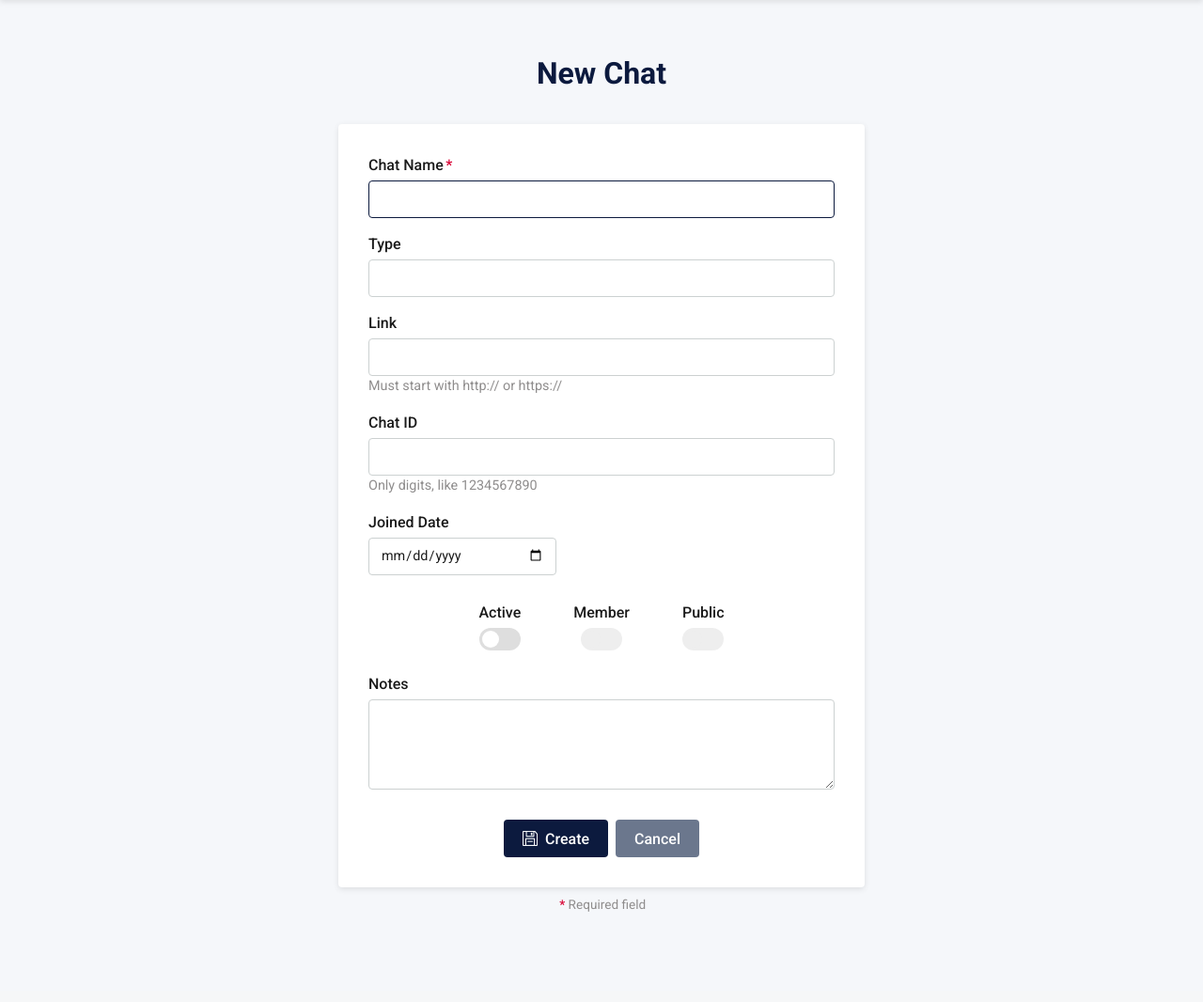
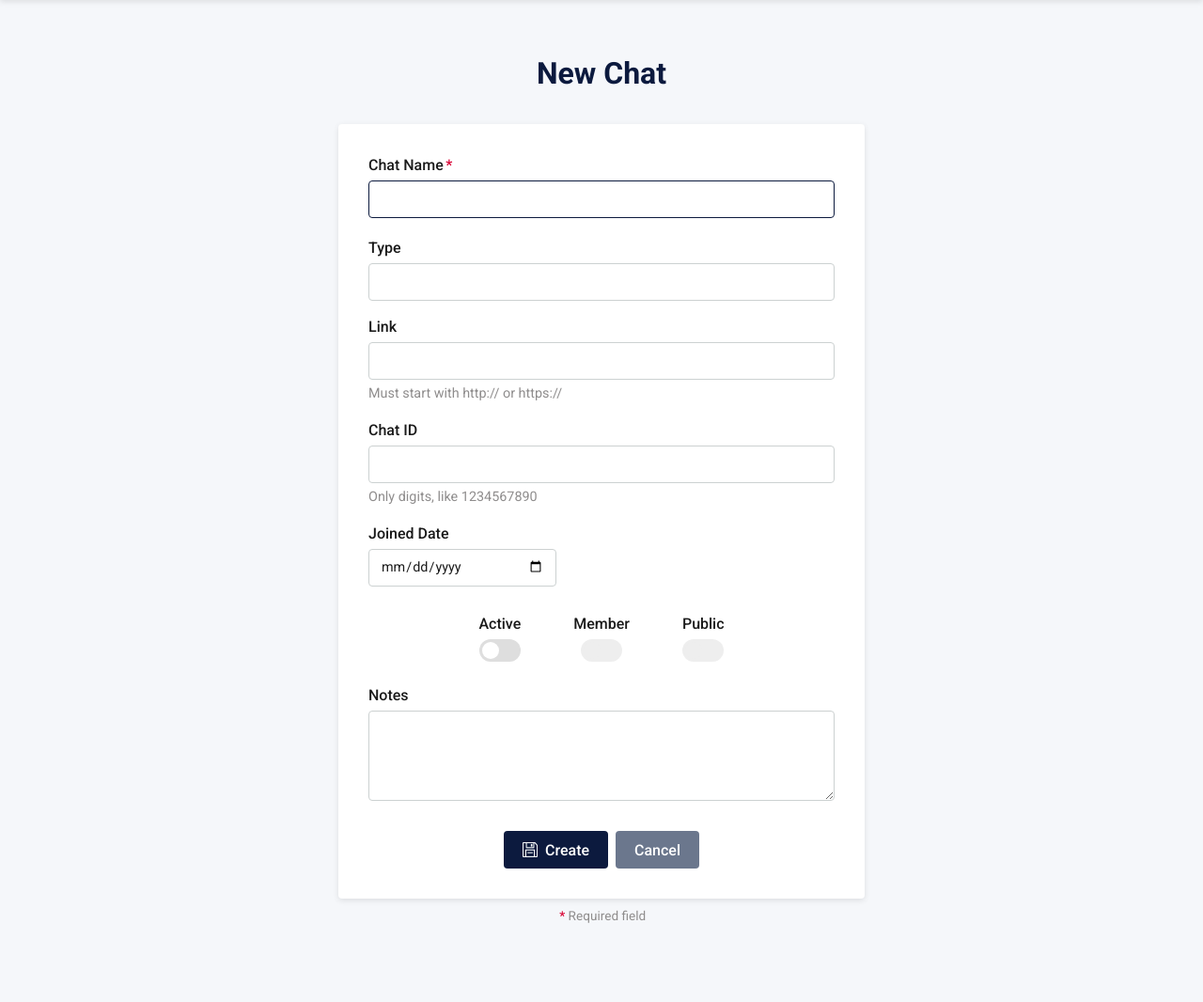
Before and after one commit to rheni9/arcanum-app, a Flask app: page /chats/new in a window 1280 px wide. Shown: the part 66-1132 px from the top of the page at 94% size. Before the commit the page ends 1036 px from the top, so only its background shows below. Run offline with Flask 3, Linux system fonts and the light colour scheme; the visitor is signed in with stand-in values (Sample User, id 1); parts of the project's set-up code (start-up, migrations or seed data) failed here and were passed over; some libraries are stand-ins or nearby versions.

Commit message:
Add specific form classes and message wrapper div

```diff
--- a/app/templates/chats/form.html
+++ b/app/templates/chats/form.html
@@ -20,7 +20,7 @@
         <div class="form-box">
           <form method="post"
                 action="{{ url_for('chats.edit_chat', slug=chat.slug) if is_edit else url_for('chats.add_chat') }}"
-                class="form"
+                class="form chat-form"
                 novalidate
                 autocomplete="off">
             {{ form.hidden_tag() }}
@@ -39,6 +39,7 @@
                 {{ form.name.label.text }}<span class="form-required-mark">*</span>
               </label>
               {{ form.name(class="form-control" ~ (' input-error' if form.name.errors else '')) }}
+              <div class="form-message-wrapper"></div>
               {% for error in form.name.errors %}
                 <div class="error">{{ error }}</div>
               {% endfor %}
@@ -61,6 +62,7 @@
                 {{ form.link.label.text }}
               </label>
               {{ form.link(class="form-control" ~ (' input-error' if form.link.errors else '')) }}
+              <div class="form-message-wrapper"></div>
               <small class="form-hint">Must start with http:// or https://</small>
               {% for error in form.link.errors %}
                 <div class="error">{{ error }}</div>
@@ -73,6 +75,7 @@
                 {{ form.chat_id.label.text }}
               </label>
               {{ form.chat_id(class="form-control" ~ (' input-error' if form.chat_id.errors else '')) }}
+              <div class="form-message-wrapper"></div>
               <small class="form-hint">Only digits, like 1234567890</small>
               {% for error in form.chat_id.errors %}
                 <div class="error">{{ error }}</div>
--- a/app/templates/messages/form.html
+++ b/app/templates/messages/form.html
@@ -28,7 +28,7 @@
                               if is_edit else url_for('messages.add_message', chat_slug=chat.slug) %}
           <form method="post"
                 action="{{ action_url }}"
-                class="form"
+                class="form message-form"
                 novalidate
                 autocomplete="off">
 
@@ -41,6 +41,7 @@
               </label>
               {{ form.msg_id(class="form-control" ~ (' input-error' if form.msg_id.errors else '')) }}
               <small class="form-hint">Optional. Only digits. Example: 12345</small>
+              <div class="form-message-wrapper"></div>
               {% for error in form.msg_id.errors %}
                 <div class="error">{{ error }}</div>
               {% endfor %}
@@ -74,6 +75,7 @@
               </label>
               {{ form.link(class="form-control" ~ (' input-error' if form.link.errors else '')) }}
               <small class="form-hint">Should start with http:// or https://</small>
+              <div class="form-message-wrapper"></div>
               {% for error in form.link.errors %}
                 <div class="error">{{ error }}</div>
               {% endfor %}
@@ -85,6 +87,7 @@
                 {{ form.text.label.text }}<span class="form-required-mark">*</span>
               </label>
               {{ form.text(class="form-control" ~ (' input-error' if form.text.errors else ''), rows=3) }}
+              <div class="form-message-wrapper"></div>
               {% for error in form.text.errors %}
                 <div class="error">{{ error }}</div>
               {% endfor %}
```
